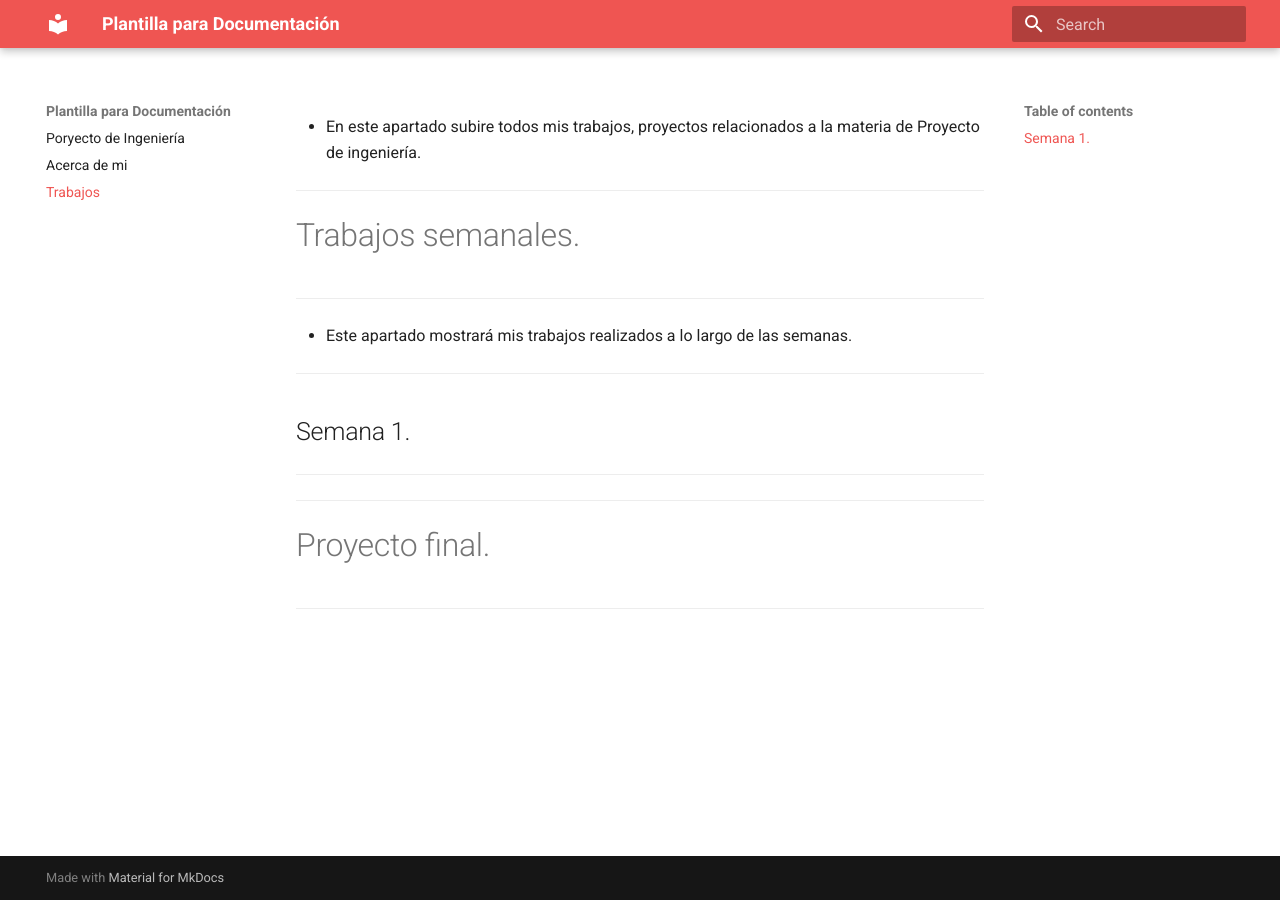
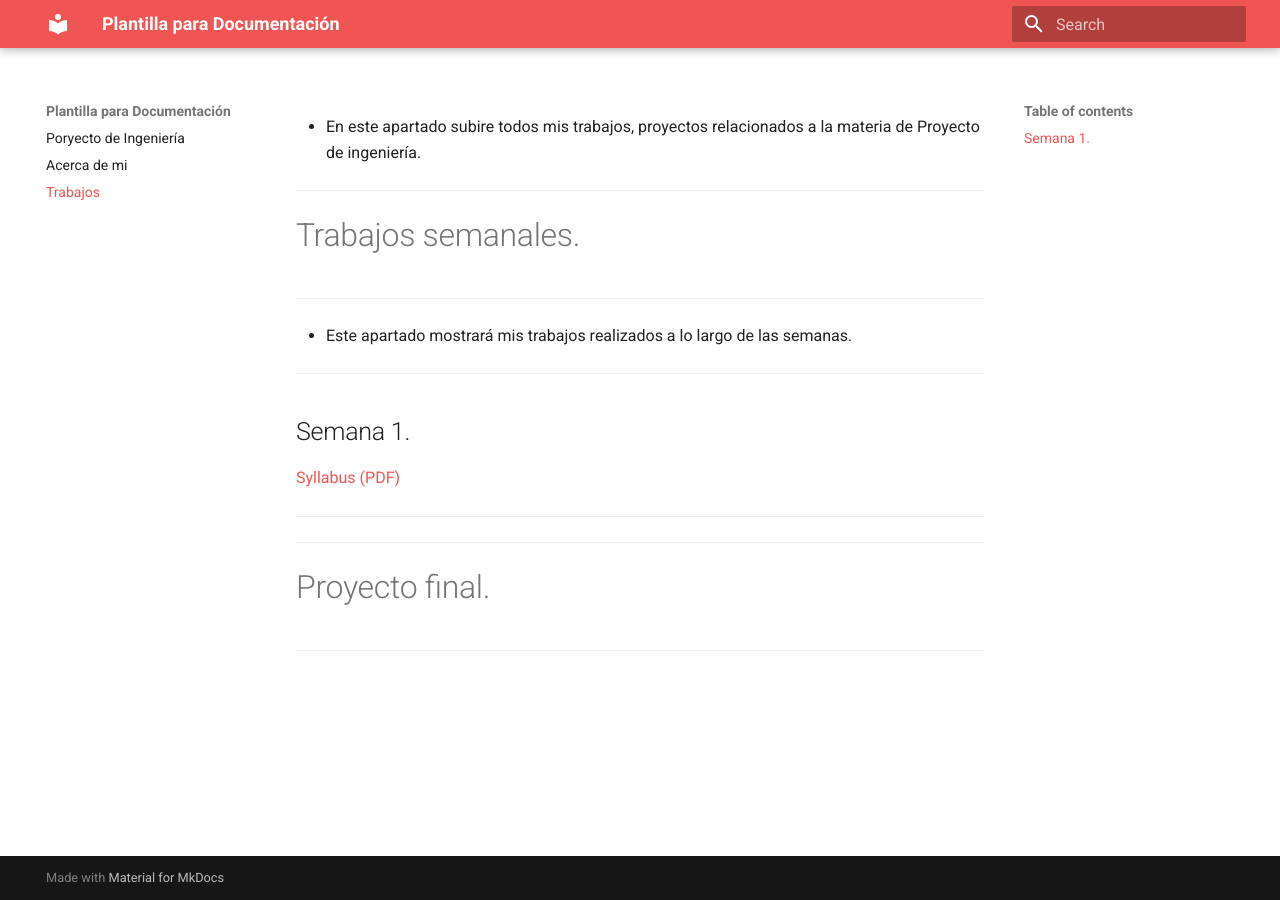
Before and after one commit to Joy-2307/PROYECTO_DE_INGENIERIA, an MkDocs documentation site: the page built from docs/Trabajos.md, in a window 1280 px wide. Built offline with MkDocs 1.6.1 and Material for MkDocs 9.7.7, drawn with Linux system fonts in a browser that asks for light colours.

Commit message:
Update Trabajos.md

```diff
--- a/docs/Trabajos.md
+++ b/docs/Trabajos.md
@@ -7,6 +7,9 @@
 
 ---
 ## Semana 1.
+
+[Syllabus (PDF)](recursos/archivos/Syllabus.pdf)
+
 ---
 
 ---
```
